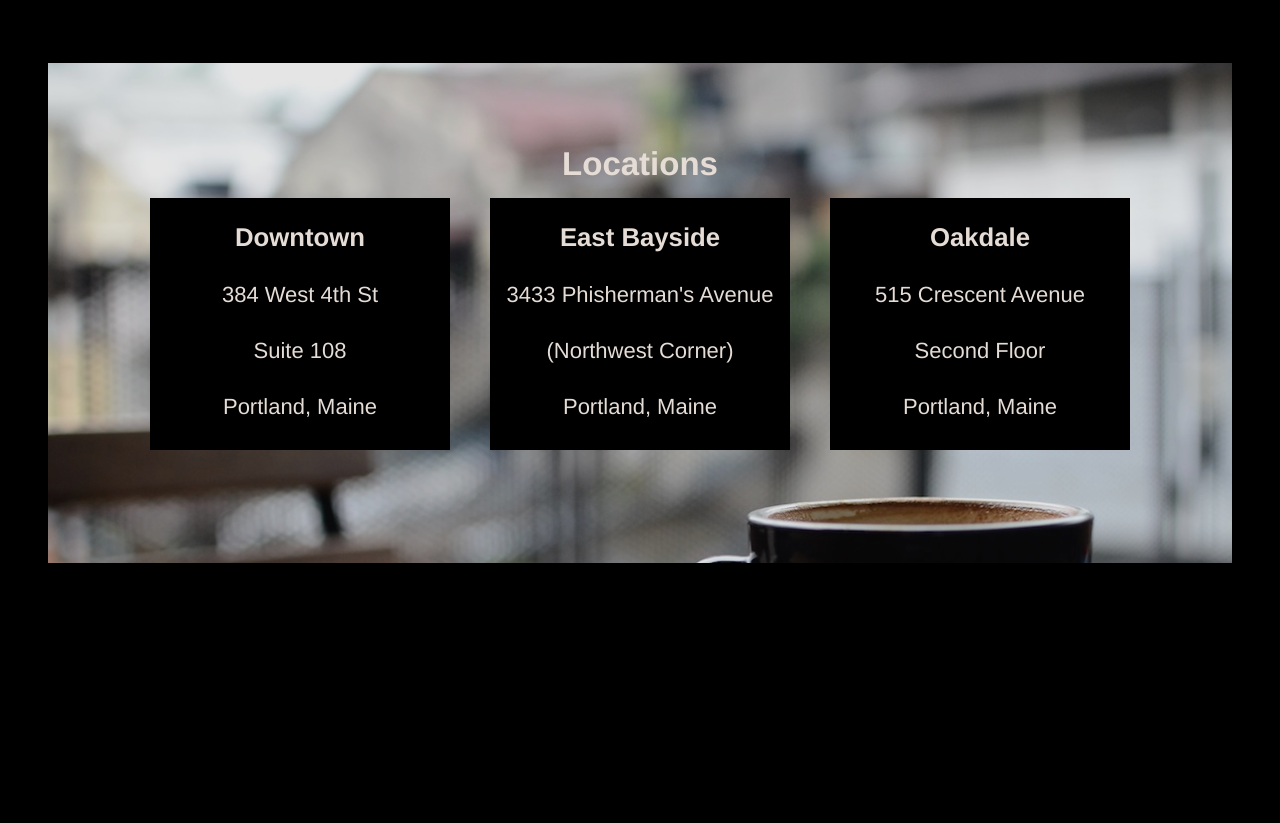
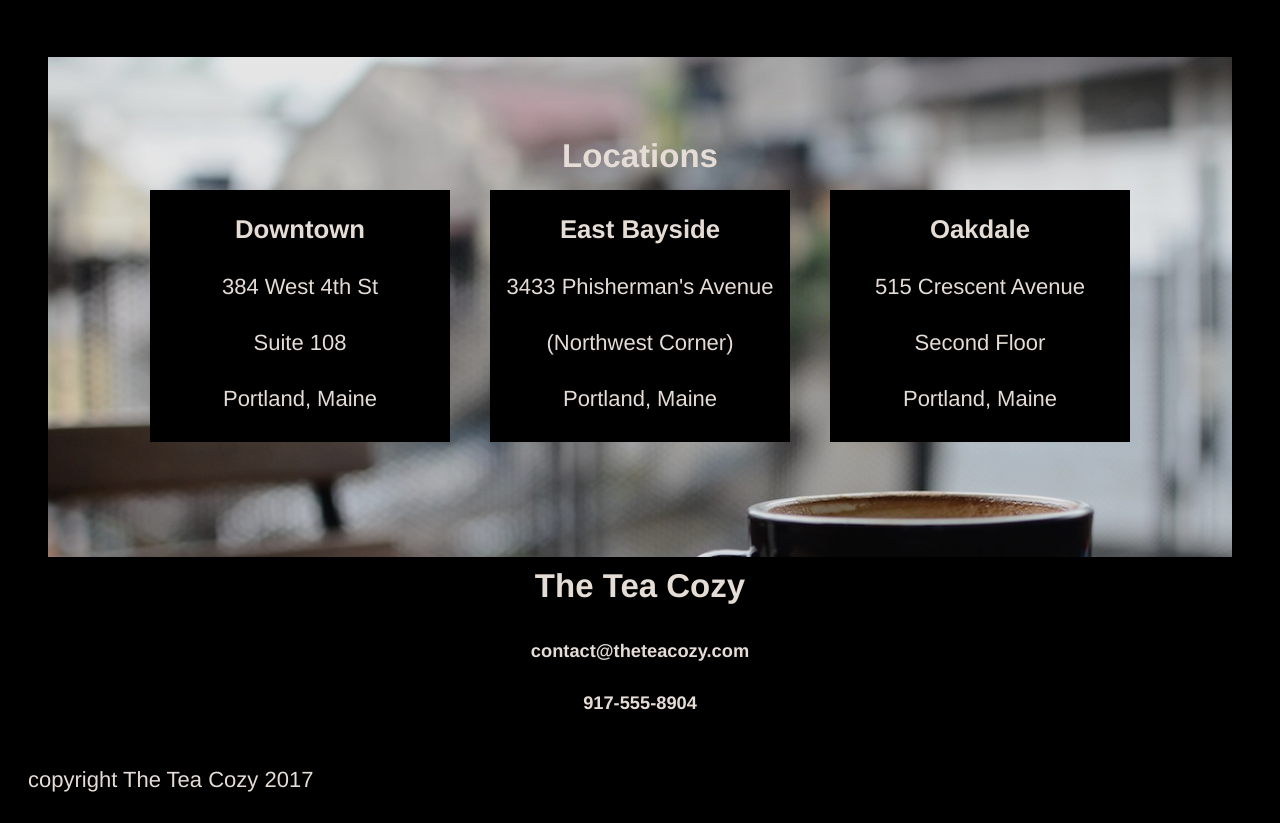
Before and after one commit to LeonardoAguilera/Tea-Cozy, a plain HTML site: page index.html in a window 1280 px wide. Shown: the part 1480-2303 px from the top of the page. Before the commit the page ends 2051 px from the top, so only its background shows below. Drawn offline with Linux system fonts and the light colour scheme.

Commit message:
Add contact and footer sections

```diff
--- a/css/style.css
+++ b/css/style.css
@@ -8,7 +8,7 @@ body, a {
 }
 
 h1, h2, h3, h4, h5, h6 {
-    margin: 12px;
+    margin: 10px;
 }
 
 p {
@@ -112,5 +112,23 @@ nav a {
 }
 
 #locations .rows {
-    margin-top: 3px;
+    margin-top: 5px;
 }
+
+#contact {
+    height: 200px;
+}
+
+#contact h2 {
+    padding-bottom: 25px;
+}
+
+#contact h5 {
+    padding-bottom: 20px;
+}
+
+footer {
+    margin-left: 20px;
+    margin-bottom: 30px;
+    text-align: left;
+}
--- a/index.html
+++ b/index.html
@@ -27,7 +27,7 @@
                 <h2>Our Mission</h2>
                 <h4>Handpicked, Artisanally Curated, Free Range, Sustainable, Small Batch, Fair Trade, Oganic Tea</h4>
             </div>
-        </div>
+        </div> <!-- about -->
     </div>
         <div id="highlights">
             <div>
@@ -70,7 +70,7 @@
                     </div>
                 </div> <!-- rows -->
             </div>
-        </div>
+        </div> <!-- highlights-->
 
     <div id="locations">
         <div class="spacing">
@@ -98,6 +98,16 @@
                 </div>
             </div>
         </div>
-    </div>
+    </div> <!-- locations -->
+
+    <div id="contact">
+        <h2>The Tea Cozy</h2>
+        <h5>contact@theteacozy.com</h5>
+        <h5>917-555-8904</h5>
+    </div> <!-- contact -->
+
+    <footer>
+        <p>copyright The Tea Cozy 2017</p>
+    </footer>
 </body>
 </html>
```
